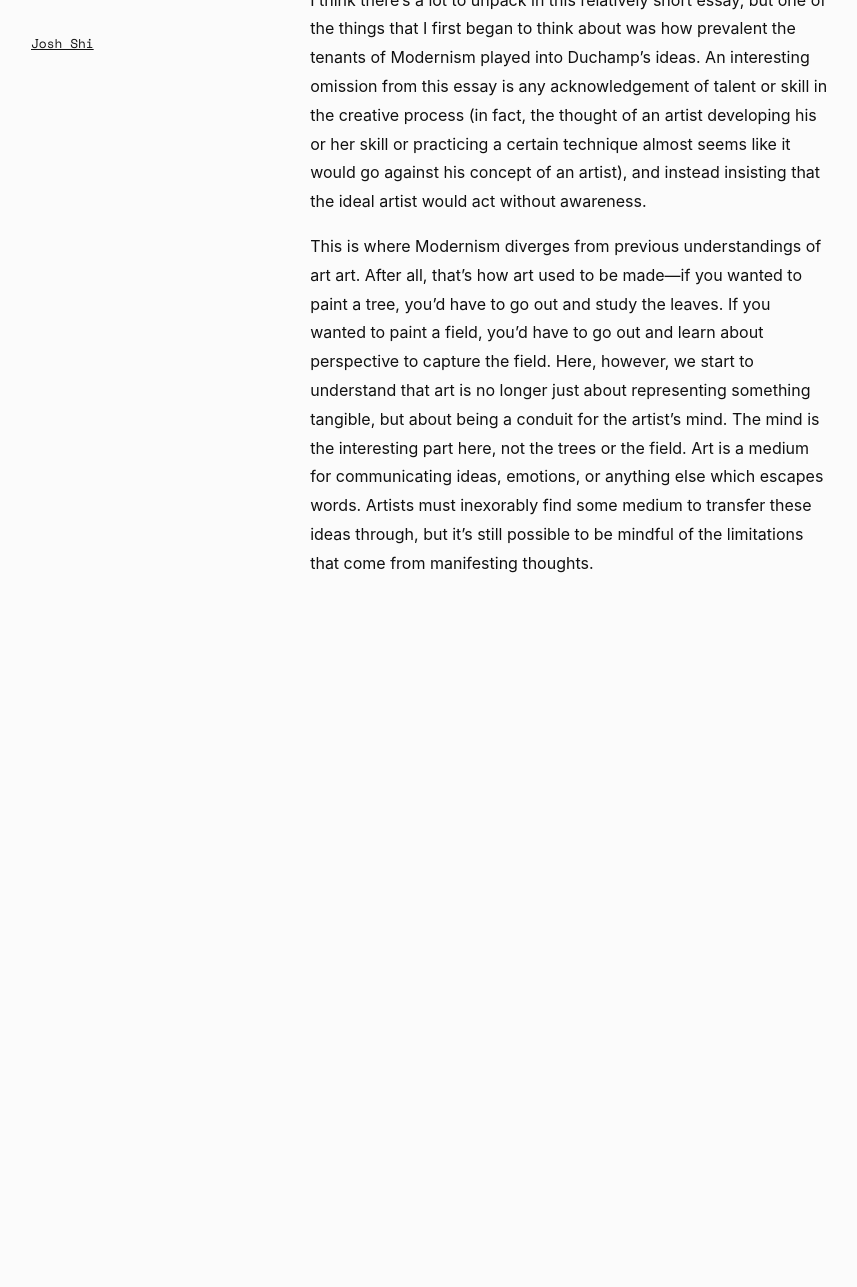
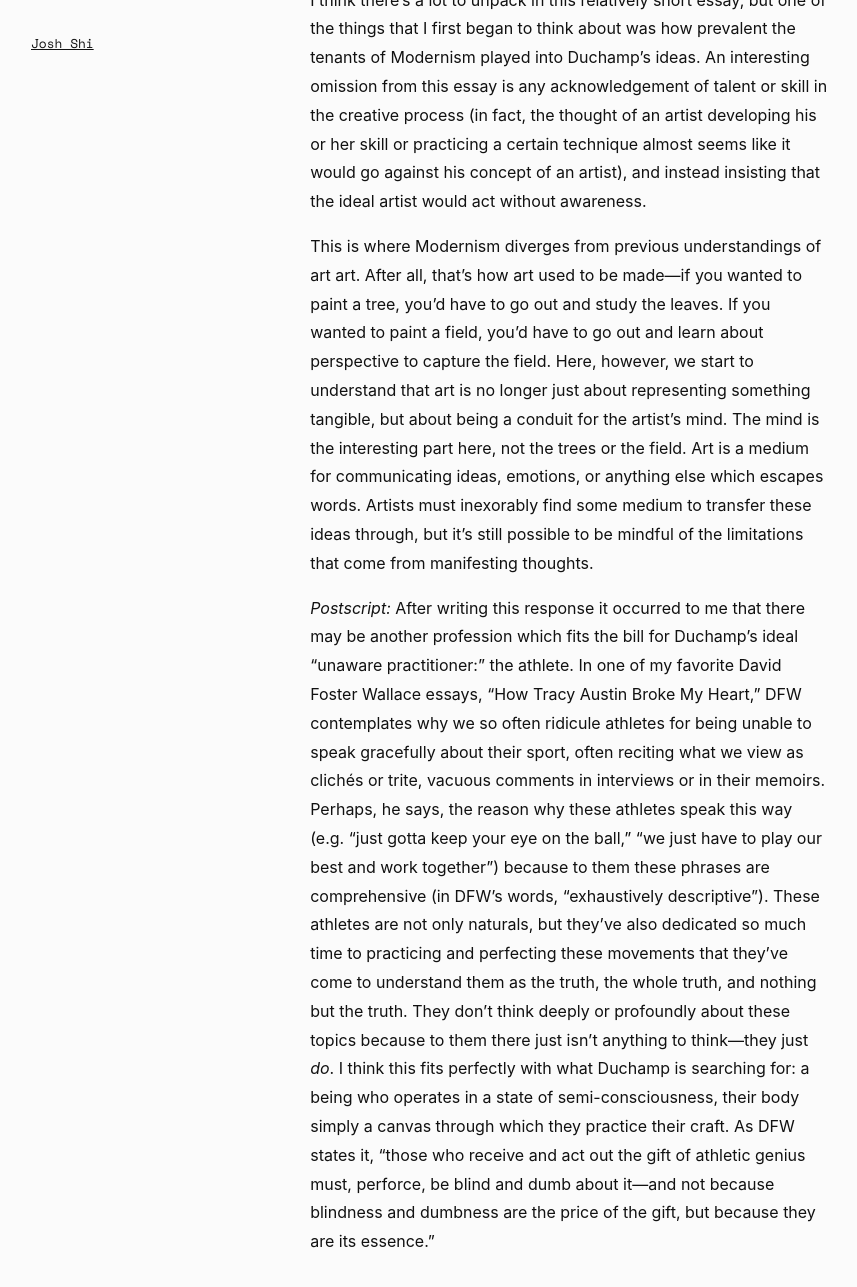
Before and after one commit to thehandsomepanther/thehandsomepanther.github.io, a Jekyll site: the page built from _posts/2018-01-08-the-creative-act-by-marcel-duchamp.md, in a window 1280 px wide and 1400 px high, scrolled down 1183 px. Shown: the top 1287 px of the window, without its empty margins (33-890 px from the left). Built offline with Jekyll 4.4.1, drawn with Linux system fonts in a browser that asks for light colours; before the commit the page ends 1905 px from its top, so only the background shows below that.

Commit message:
the creative act postscript

```diff
--- a/_posts/2018-01-08-the-creative-act-by-marcel-duchamp.md
+++ b/_posts/2018-01-08-the-creative-act-by-marcel-duchamp.md
@@ -17,3 +17,5 @@ If this definition of the artist is hard to swallow, that’s because it is. Aft
 I think there’s a lot to unpack in this relatively short essay, but one of the things that I first began to think about was how prevalent the tenants of Modernism played into Duchamp’s ideas. An interesting omission from this essay is any acknowledgement of talent or skill in the creative process (in fact, the thought of an artist developing his or her skill or practicing a certain technique almost seems like it would go against his concept of an artist), and instead insisting that the ideal artist would act without awareness.
 
 This is where Modernism diverges from previous understandings of art art. After all, that’s how art used to be made—if you wanted to paint a tree, you’d have to go out and study the leaves. If you wanted to paint a field, you’d have to go out and learn about perspective to capture the field. Here, however, we start to understand that art is no longer just about representing something tangible, but about being a conduit for the artist’s mind. The mind is the interesting part here, not the trees or the field. Art is a medium for communicating ideas, emotions, or anything else which escapes words. Artists must inexorably find some medium to transfer these ideas through, but it’s still possible to be mindful of the limitations that come from manifesting thoughts.
+
+*Postscript:* After writing this response it occurred to me that there may be another profession which fits the bill for Duchamp’s ideal “unaware practitioner:” the athlete. In one of my favorite David Foster Wallace essays, “How Tracy Austin Broke My Heart,” DFW contemplates why we so often ridicule athletes for being unable to speak gracefully about their sport, often reciting what we view as clichés or trite, vacuous comments in interviews or in their memoirs. Perhaps, he says, the reason why these athletes speak this way (e.g. “just gotta keep your eye on the ball,” “we just have to play our best and work together”) because to them these phrases are comprehensive (in DFW’s words, “exhaustively descriptive”). These athletes are not only naturals, but they’ve also dedicated so much time to practicing and perfecting these movements that they’ve come to understand them as the truth, the whole truth, and nothing but the truth. They don’t think deeply or profoundly about these topics because to them there just isn’t anything to think—they just *do*. I think this fits perfectly with what Duchamp is searching for: a being who operates in a state of semi-consciousness, their body simply a canvas through which they practice their craft. As DFW states it, “those who receive and act out the gift of athletic genius must, perforce, be blind and dumb about it—and not because blindness and dumbness are the price of the gift, but because they are its essence.”
```
Also changed, not shown: 2 other files.
